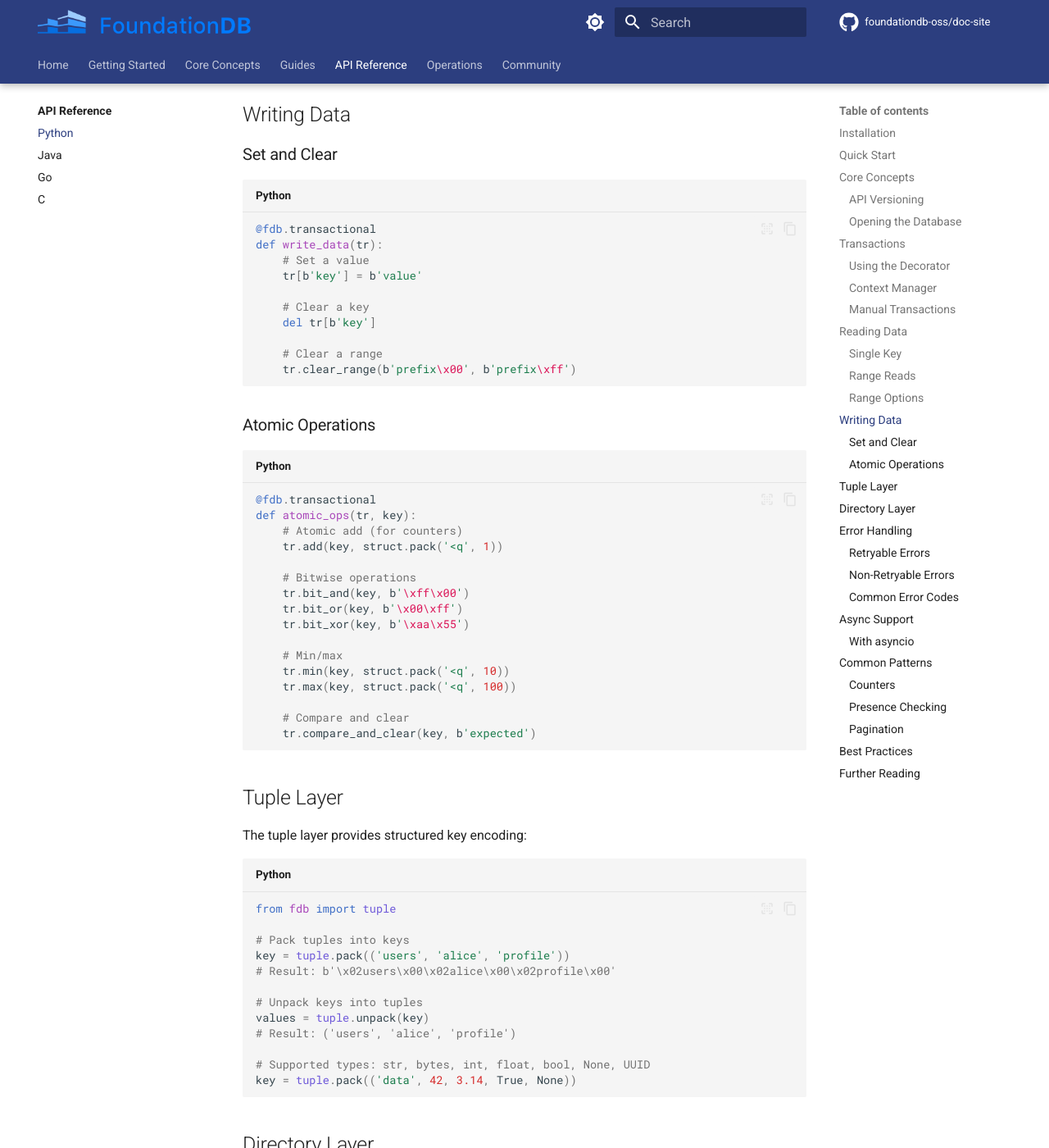
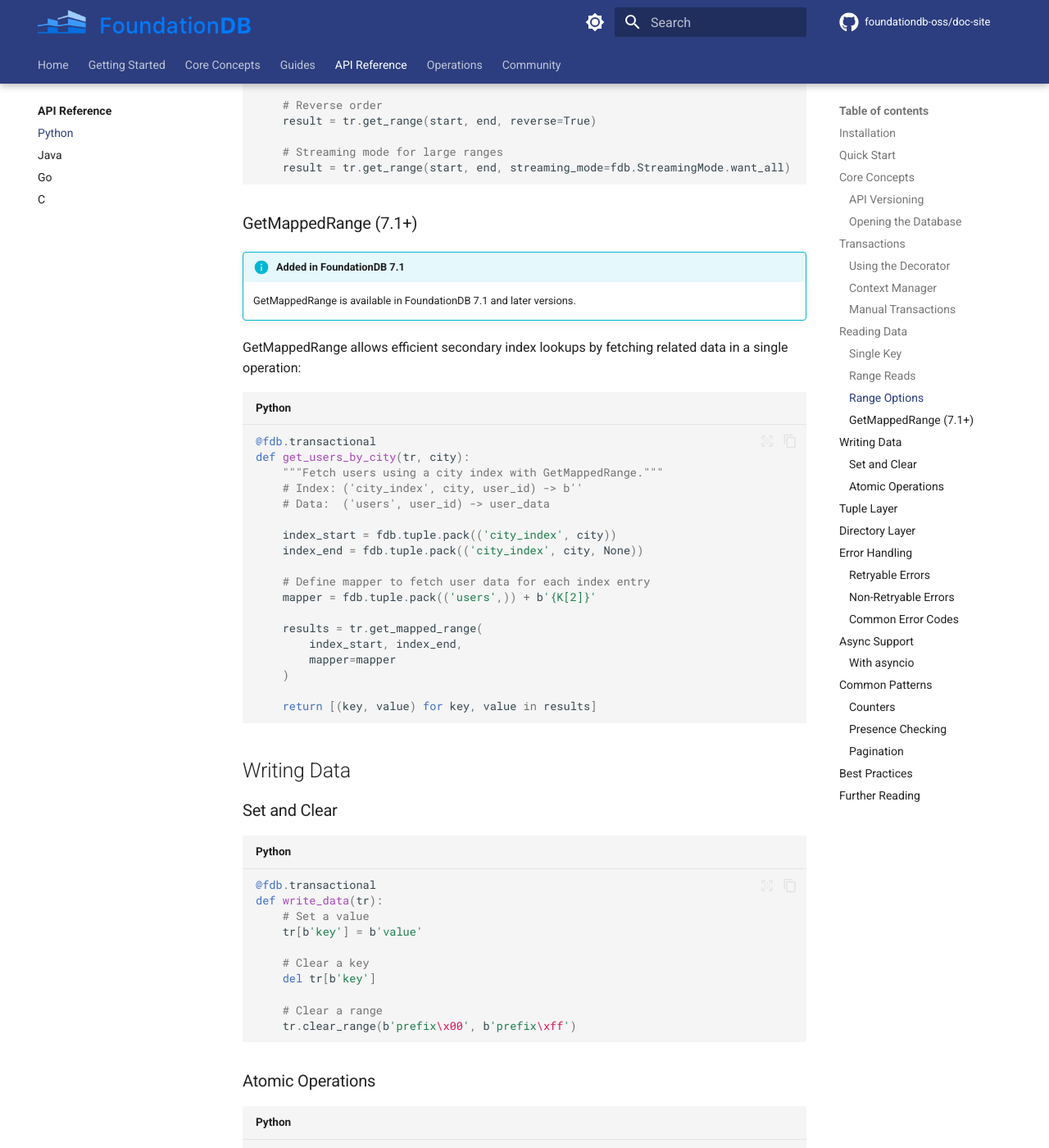
Before and after one commit to foundationdb-oss/doc-site, an MkDocs documentation site: the page built from docs/api/python.md, in a window 1280 px wide and 1400 px high, scrolled down 4026 px. Shown: the whole window at 82% size. Built offline with MkDocs 1.6.1 and Material for MkDocs 9.7.7, drawn with Linux system fonts in a browser that asks for light colours; comment, search, counter and statistics services are not loaded; the version menu is left out; some of the changed text lies outside the part shown.

Commit message:
Review docs/api/python.md for version accuracy
Agent-Id: agent-78b3dd2e-25b3-4f54-b088-d5c2329ec7b9
Linked-Note-Id: 72166045-f578-4d21-b44a-c8482e5452e8

````diff
--- a/docs/api/python.md
+++ b/docs/api/python.md
@@ -14,7 +14,8 @@ The Python client provides a Pythonic interface to FoundationDB with decorators,
 === "pip"
 
     ```bash
-    pip install foundationdb
+    # Install version matching your FoundationDB server
+    pip install foundationdb==7.3.71  # For FoundationDB 7.3 (stable)
     ```
 
 === "conda"
@@ -25,6 +26,9 @@ The Python client provides a Pythonic interface to FoundationDB with decorators,
 
 !!! note "Prerequisites"
     The FoundationDB client library must be installed on your system. See [Installation](../getting-started/installation.md).
+
+!!! tip "Version Matching"
+    Always install a Python client version that matches your FoundationDB server version. For example, use `foundationdb==7.3.x` with a 7.3 server.
 
 ## Quick Start
 
@@ -172,6 +176,34 @@ def get_with_options(tr):
 
     # Streaming mode for large ranges
     result = tr.get_range(start, end, streaming_mode=fdb.StreamingMode.want_all)
+```
+
+### GetMappedRange (7.1+)
+
+!!! info "Added in FoundationDB 7.1"
+    GetMappedRange is available in FoundationDB 7.1 and later versions.
+
+GetMappedRange allows efficient secondary index lookups by fetching related data in a single operation:
+
+```python
+@fdb.transactional
+def get_users_by_city(tr, city):
+    """Fetch users using a city index with GetMappedRange."""
+    # Index: ('city_index', city, user_id) -> b''
+    # Data:  ('users', user_id) -> user_data
+
+    index_start = fdb.tuple.pack(('city_index', city))
+    index_end = fdb.tuple.pack(('city_index', city, None))
+
+    # Define mapper to fetch user data for each index entry
+    mapper = fdb.tuple.pack(('users',)) + b'{K[2]}'
+
+    results = tr.get_mapped_range(
+        index_start, index_end,
+        mapper=mapper
+    )
+
+    return [(key, value) for key, value in results]
 ```
 
 ## Writing Data
````
